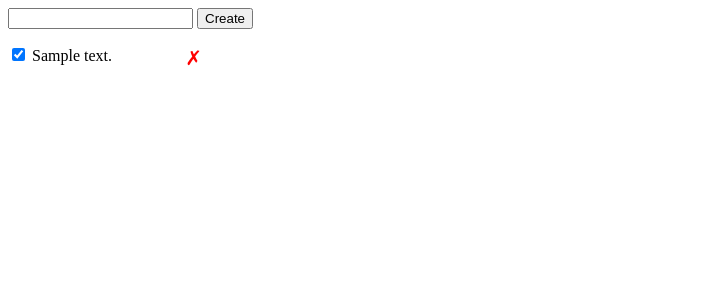
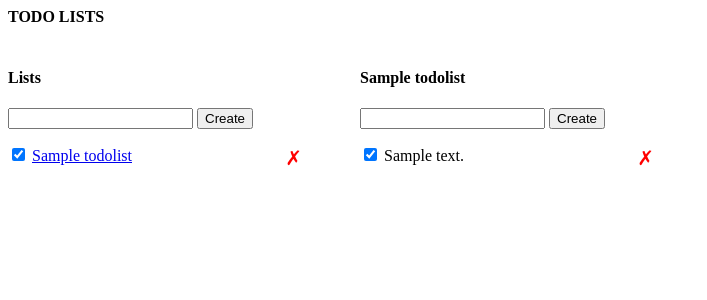
Before and after one commit to mroitblat/FSND, a Flask app: template walkthroughs/todoapp/templates/index.html in a window 1280 px wide. Shown: the top 300 px of the page, without its empty margins (0-707 px from the left). Run offline with Flask 2, Linux system fonts and the light colour scheme; the template is opened without the code that fills it: values that come from a table or form of the project are taken from there, others are empty; tables that the repository leaves empty hold one stand-in row (values such as "Sample post"); some libraries are stand-ins or nearby versions.

Commit message:
Added todo lists with CRUD

```diff
--- a/walkthroughs/todoapp/app.py
+++ b/walkthroughs/todoapp/app.py
@@ -16,9 +16,40 @@ class Todo(db.Model):
     id = db.Column(db.Integer, primary_key=True)
     description = db.Column(db.String(), nullable=False)
     completed = db.Column(db.Boolean, nullable=False, default=False)
+    list_id = db.Column(db.Integer, db.ForeignKey('todolists.id'), nullable=False)
 
     def __repr__(self):
         return f'<Todo {self.id} {self.description}>'
+
+class TodoList(db.Model):
+    __tablename__ = 'todolists'
+    id = db.Column(db.Integer, primary_key=True)
+    name = db.Column(db.String(), nullable=False)
+    completed = db.Column(db.Boolean, nullable=False, default=False)
+    todos = db.relationship('Todo', backref='list', lazy=True, cascade='all, delete-orphan')
+
+@app.route('/lists', methods=['POST'])
+def create_list():
+    error = False
+    body = {}
+    try:
+        name = request.get_json()['name']
+        list = TodoList(name=name)
+        db.session.add(list)
+        db.session.commit()
+        body['id'] = list.id
+        body['name'] = list.name
+        body['completed'] = list.completed
+    except:
+        error = True
+        db.session.rollback()
+        print(sys.exc_info())
+    finally:
+        db.session.close()
+    if error:
+        abort(400)
+    else:
+        return jsonify(body)
 
 # note: more conventionally, we would write a
 # POST endpoint to /todos for the create endpoint:
@@ -29,12 +60,14 @@ def create_todo():
     body = {}
     try:
         description = request.get_json()['description']
-        todo = Todo(description=description)
+        list = int(request.get_json()['list'])
+        todo = Todo(description=description, list_id=list)
         db.session.add(todo)
         db.session.commit()
         body['id'] = todo.id
         body['description'] = todo.description
         body['completed'] = todo.completed
+        body['list'] = todo.list_id
     except:
         error = True
         db.session.rollback()
@@ -47,8 +80,22 @@ def create_todo():
         return jsonify(body)
 
 
+@app.route('/lists/<list_id>/set-completed', methods=['POST'])
+def set_completed_todo(list_id):
+    try:
+        list = TodoList.query.get(list_id)
+        list.completed = True
+        for todo in list.todos:
+            todo.completed = True
+        db.session.commit()
+    except:
+        db.session.rollback()
+    finally:
+        db.session.close()
+    return redirect(url_for('get_list_todos', list_id=list_id))
+
 @app.route('/todos/<todo_id>/set-completed', methods=['POST'])
-def set_completed_todo(todo_id):
+def set_completed(todo_id):
     try:
         completed = request.get_json()['completed']
         todo = Todo.query.get(todo_id)
@@ -60,6 +107,21 @@ def set_completed_todo(todo_id):
         db.session.close()
     return redirect(url_for('index'))
 
+@app.route('/lists/<list_id>/delete', methods=['DELETE'])
+def delete_list(list_id):
+    error = False
+    try:
+        list = TodoList.query.get(list_id)
+        db.session.delete(list)
+        db.session.commit()
+        ret = jsonify({'success': True})
+    except:
+        db.session.rollback()
+        ret = jsonify({'success': False})
+        error = True
+    finally:
+        db.session.close()
+    return ret
 
 @app.route('/todos/<todo_id>', methods=['DELETE'])
 def delete_todo(todo_id):
@@ -70,15 +132,22 @@ def delete_todo(todo_id):
         ret = jsonify({'success': True})
     except:
         db.session.rollback()
-        et = jsonify({'success': False})
+        ret = jsonify({'success': False})
     finally:
         db.session.close()
     return ret
 
 
+@app.route('/lists/<list_id>')
+def get_list_todos(list_id):
+    return render_template('index.html',
+    lists=TodoList.query.order_by('id').all(),
+    active_list=TodoList.query.get(list_id),
+    todos=Todo.query.filter_by(list_id=list_id).order_by('id').all())
+
 @app.route('/')
 def index():
-    return render_template('index.html', todos=Todo.query.order_by('id').all())
+    return redirect(url_for('get_list_todos', list_id=1))
 
 
 if __name__ == '__main__':
--- a/walkthroughs/todoapp/templates/index.html
+++ b/walkthroughs/todoapp/templates/index.html
@@ -11,7 +11,7 @@
       list-style: none;
       padding: 0;
       margin: 0;
-      width: 200px;
+      width: 300px;
     }
 
     li {
@@ -28,15 +28,43 @@
       cursor: pointer;
       font-size: 20px;
     }
+
+    .lists-wrapper,
+    .todos-wrapper {
+      display: inline-block;
+      vertical-align: top;
+      padding-right: 3em;
+    }
   </style>
 </head>
 
 <body>
-  <form id="form">
+  <h4>TODO LISTS</h4>
+  <div class="lists-wrapper">
+    <h4>Lists</h4>
+    <form id="lists-form">
+      <input type="text" id="name" name="name" />
+      <input type="submit" value="Create" />
+    </form>
+    <div id="lists-error" class="hidden">Something went wrong!</div>
+    <ul id="lists">
+      {% for list in lists %}
+      <li>
+        <input class="list-completed" data-id="{{ list.id }}" type="checkbox" {% if list.completed %} checked
+          {% endif %} />
+        <a href="/lists/{{ list.id }}">{{ list.name }}</a>
+        <button class="list-delete-button" data-id="{{ list.id }}">&cross;</button>
+      </li>
+      {% endfor %}
+    </ul>
+  </div>
+  <div class="todos-wrapper">
+    <h4 id="active-list" list-id="{{ active_list.id }}">{{ active_list.name }}</h4>
+    <form id="todos-form">
       <input type="text" id="description" name="description" />
       <input type="submit" value="Create" />
     </form>
-  <div id="error" class="hidden">Something went wrong!</div>
+    <div id="todos-error" class="hidden">Something went wrong!</div>
     <ul id="todos">
       {% for todo in todos %}
       <li>
@@ -47,13 +75,15 @@
       </li>
       {% endfor %}
     </ul>
+  </div>
   <script>
-    //Script for checkbox updating
+    //Script for todo item checkbox updating
     updateItem = function () {
       const checkboxes = document.querySelectorAll('.check-completed');
       for (let i = 0; i < checkboxes.length; i++) {
         const checkbox = checkboxes[i];
         checkbox.onchange = function (e) {
+          console.log('event', e);
           const newCompleted = e.target.checked;
           const todoId = e.target.dataset['id'];
           fetch('/todos/' + todoId + '/set-completed', {
@@ -66,11 +96,40 @@
             }
           })
             .then(function () {
-              document.getElementById('error').className = 'hidden';
+              document.getElementById('todos-error').className = 'hidden';
             })
             .catch(function () {
-              document.getElementById('error').className = '';
+              document.getElementById('todos-error').className = '';
             })
+        }
+      }
+    };
+    //Script for list checkbox updating
+    updateList = function () {
+      const checkboxes = document.querySelectorAll('.list-completed');
+      for (let i = 0; i < checkboxes.length; i++) {
+        const checkbox = checkboxes[i];
+        checkbox.onchange = function (e) {
+          if (e.target.checked) {
+            const listId = e.target.dataset.id;
+            fetch('/lists/' + listId + '/set-completed', {
+              method: 'POST',
+              headers: {
+                'Content-type': 'application/json'
+              }
+            })
+              .then(function (jsonResponse) {
+                const todoCheckboxes = document.querySelectorAll('.check-completed');
+                for (let i = 0; i < todoCheckboxes.length; i++) {
+                  const checkbox = todoCheckboxes[i];
+                  checkbox.checked = true;
+                }
+                document.getElementById('lists-error').className = 'hidden';
+              })
+              .catch(function () {
+                document.getElementById('lists-error').className = '';
+              })
+          }
         }
       }
     };
@@ -91,16 +150,38 @@
         }
       }
     };
+    //script for list delete buttons
+    deleteList = function () {
+      const deleteBtns = document.querySelectorAll('.list-delete-button');
+      for (let i = 0; i < deleteBtns.length; i++) {
+        const btn = deleteBtns[i];
+        btn.onclick = function (e) {
+          const listId = e.target.dataset.id;
+          fetch('/lists/' + listId + "/delete", {
+            method: 'DELETE'
+          })
+            .then(function () {
+              const item = e.target.parentElement;
+              item.remove();
+            })
+            .then(() => {
+              window.location.href = "/lists/1";
+           })
+        }
+      }
+    };
     //script for create button
     const descInput = document.getElementById('description');
-    document.getElementById('form').onsubmit = function (e) {
+    document.getElementById('todos-form').onsubmit = function (e) {
       e.preventDefault();
       const desc = descInput.value;
+      const list = document.getElementById('active-list').getAttribute('list-id');
       descInput.value = '';
       fetch('/todos/create', {
         method: 'POST',
         body: JSON.stringify({
-          'description': desc
+          'description': desc,
+          'list': list
         }),
         headers: {
           'Content-Type': 'application/json'
@@ -135,17 +216,71 @@
           li.appendChild(deleteBtn);
 
           document.getElementById('todos').appendChild(li);
-          document.getElementById('error').className = 'hidden';
+          document.getElementById('todos-error').className = 'hidden';
           updateItem();
           deleteItem();
         })
         .catch(function () {
           console.log('Error occurred');
-          document.getElementById('error').className = '';
+          document.getElementById('todos-error').className = '';
+        })
+    }
+
+    //insert new list
+    const nameInput = document.getElementById('name');
+    document.getElementById('lists-form').onsubmit = function (e) {
+      e.preventDefault();
+      const name = nameInput.value;
+      nameInput.value = '';
+      fetch('/lists', {
+        method: 'POST',
+        body: JSON.stringify({
+          'name': name,
+        }),
+        headers: {
+          'Content-Type': 'application/json'
+        }
+      })
+        .then(response => response.json())
+        .then(jsonResponse => {
+          console.log(jsonResponse);
+          const li = document.createElement('li');
+          //create checkbox
+          const checkbox = document.createElement('input');
+          checkbox.className = 'list-completed';
+          checkbox.type = 'checkbox';
+          checkbox.setAttribute('data-id', jsonResponse.id);
+          li.appendChild(checkbox);
+
+          //create list name link
+          const link = document.createElement('a');
+          link.setAttribute('href', "/lists/" + jsonResponse.id);
+          li.appendChild(link);
+
+          //create delete button
+          const deleteBtn = document.createElement('button');
+          deleteBtn.className = 'list-delete-button';
+          deleteBtn.setAttribute('data-id', jsonResponse.id);
+          deleteBtn.innerHTML = '&cross;';
+          li.appendChild(deleteBtn);
+
+          document.getElementById('lists').appendChild(li);
+          document.getElementById('lists-error').className = 'hidden';
+
+          //TODO: checkout if this is the best way to do this
+          window.location.reload(true);
+          updateList();
+          deleteList();
+        })
+        .catch(function () {
+          console.log('Error occurred');
+          document.getElementById('lists-error').className = '';
         })
     }
     deleteItem();
     updateItem();
+    updateList();
+    deleteList();
   </script>
 </body>
 
```
Also changed, not shown: walkthroughs/todoapp/migrations/versions/2c6d23735b78_.py (added, +30 -0 lines), walkthroughs/todoapp/migrations/versions/d7abf54e897b_.py (added, +36 -0 lines), walkthroughs/todoapp/migrations/versions/dcebcd2fbcf9_.py (added, +32 -0 lines). Lines whose indentation alone changed are shown as unchanged.
